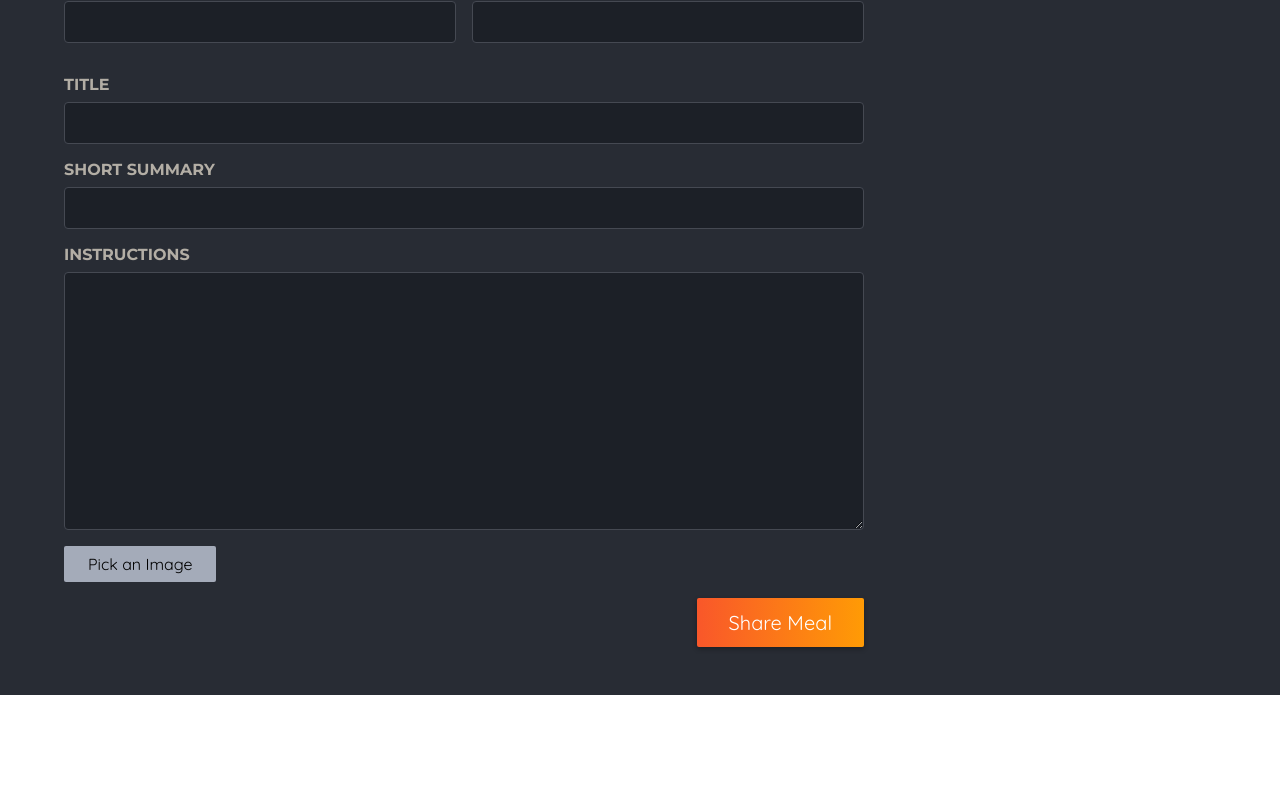
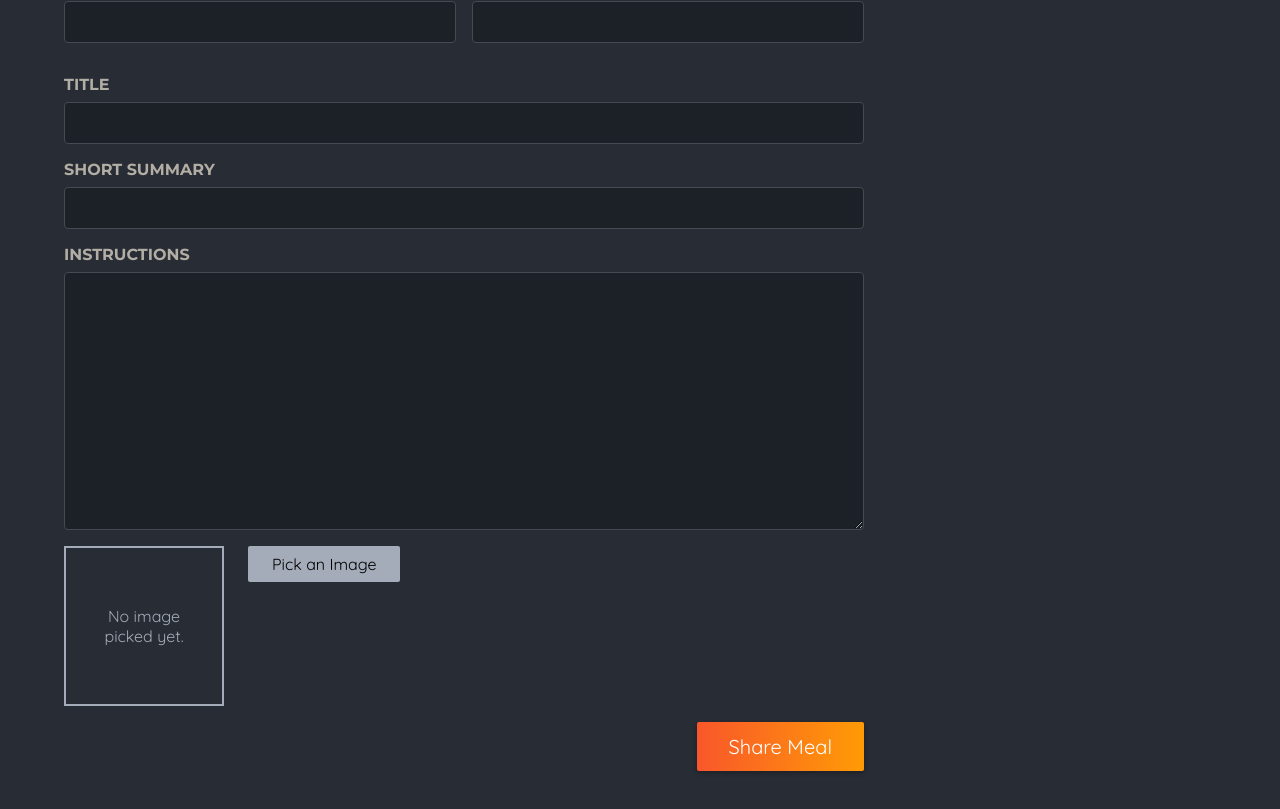
Before and after one commit to fuwhis/next14-foodlover, a Next.js app: page /meals/share in a window 1280 px wide. Shown: the part 434-1243 px from the top of the page. Before the commit the page ends 1129 px from the top, so only its background shows below. Built offline with nearby package versions, Linux system fonts and the light colour scheme.

Commit message:
feat: implement preview frame of image picker

```diff
--- a/src/app/components/meals/image-picker.tsx
+++ b/src/app/components/meals/image-picker.tsx
@@ -1,5 +1,6 @@
 "use client";
-import { useRef } from 'react';
+import Image from 'next/image';
+import React, { useRef, useState } from 'react';
 import classes from './image-picker.module.css';
 
 interface ImageProps {
@@ -8,6 +9,7 @@ interface ImageProps {
 }
 
 export default function ImagePicker({ label, name }: ImageProps) {
+  const [pickedImage, setPickedImage] = useState<string | null>('');
   const imageInput = useRef<HTMLInputElement>(null); // Specify the type of useRef
 
   const handlePickClick = () => {
@@ -16,10 +18,35 @@ export default function ImagePicker({ label, name }: ImageProps) {
     }
   };
 
+  const handleImageChange = (event: React.ChangeEvent<HTMLInputElement>) => {
+    const file = event.target.files && event.target.files[0];
+
+    if (!file) {
+      return;
+    }
+
+    const fileReader = new FileReader();
+
+    fileReader.onload = () => {
+      setPickedImage(fileReader.result as string | null);
+    };
+
+    fileReader.readAsDataURL(file);
+  };
+
   return (
     <div className={classes.picker}>
       <label htmlFor={name}>{label}</label>
       <div className={classes.controls}>
+        <div className={classes.preview}>
+          {!pickedImage && <p>No image picked yet.</p>}
+          {pickedImage &&
+            <Image
+              src={pickedImage}
+              alt='The image selected by user.'
+              fill
+            />}
+        </div>
         <input
           className={classes.input}
           type="file"
@@ -27,6 +54,7 @@ export default function ImagePicker({ label, name }: ImageProps) {
           accept='image/png, image/jpeg'
           name={name}
           ref={imageInput}
+          onChange={handleImageChange}
         />
         <button className={classes.button} type='button' onClick={handlePickClick}>Pick an Image</button>
       </div>
```
